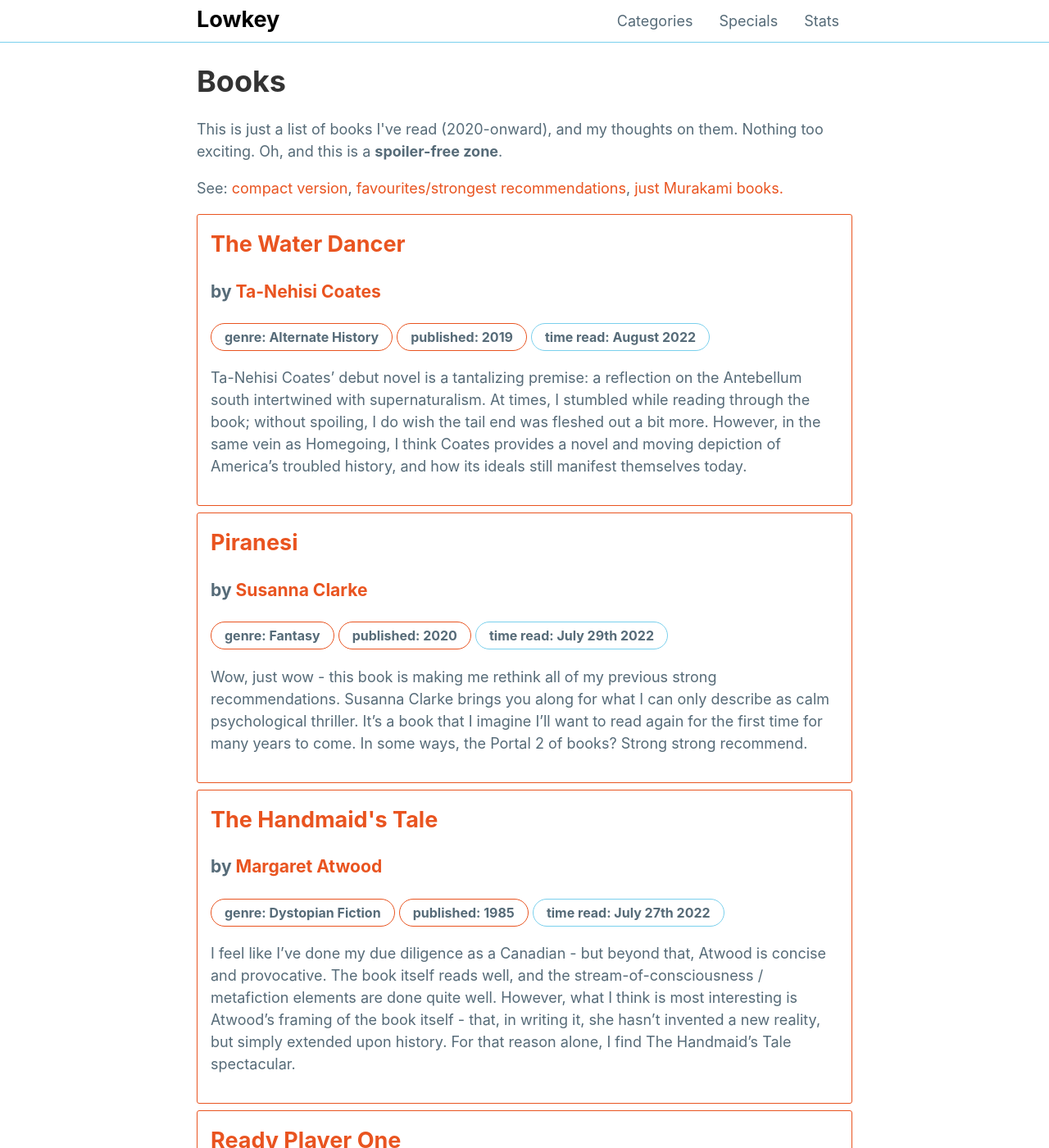
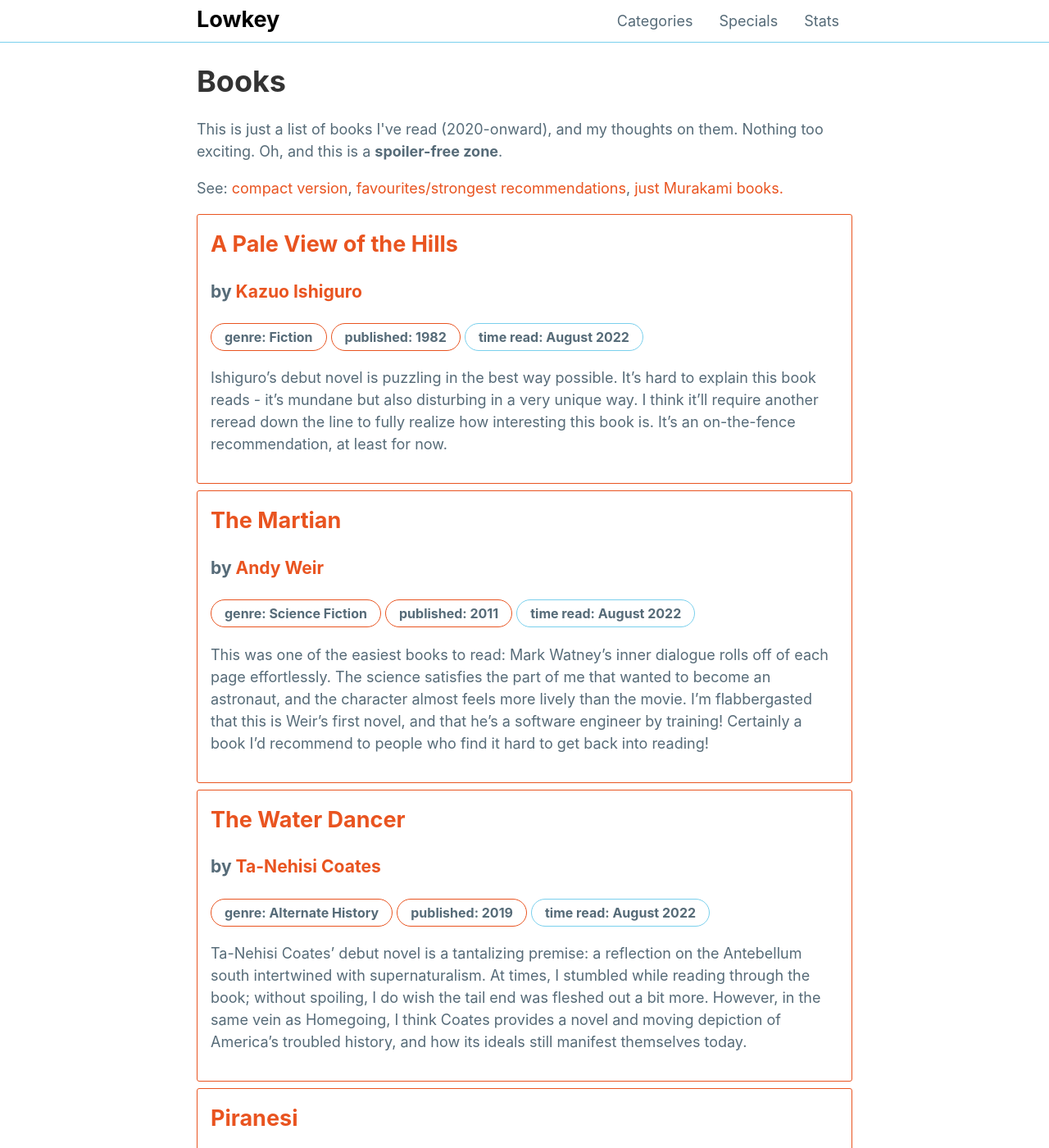
Before and after one commit to mattxwang/lowkey, a Jekyll site: the page built from stats/books.html, in a window 1280 px wide and 1400 px high. Shown: the whole window at 82% size. Built offline with Jekyll 4.4.1, drawn with Linux system fonts in a browser that asks for light colours.

Commit message:
pale view, the martian

```diff
--- a/_data/books.yml
+++ b/_data/books.yml
@@ -673,3 +673,20 @@ thewaterdancer:
   time_read: August 2022
   thoughts: >
     Ta-Nehisi Coates' debut novel is a tantalizing premise: a reflection on the Antebellum south intertwined with supernaturalism. At times, I stumbled while reading through the book; without spoiling, I do wish the tail end was fleshed out a bit more. However, in the same vein as Homegoing, I think Coates provides a novel and moving depiction of America's troubled history, and how its ideals still manifest themselves today.
+themartian:
+  title: The Martian
+  author: Andy Weir
+  genre: Science Fiction
+  year_published: 2011
+  time_read: August 2022
+  strong: true
+  thoughts: >
+    This was one of the easiest books to read: Mark Watney's inner dialogue rolls off of each page effortlessly. The science satisfies the part of me that wanted to become an astronaut, and the character almost feels more lively than the movie. I'm flabbergasted that this is Weir's first novel, and that he's a software engineer by training! Certainly a book I'd recommend to people who find it hard to get back into reading!
+apaleviewofthehills:
+  title: A Pale View of the Hills
+  author: Kazuo Ishiguro
+  genre: Fiction
+  year_published: 1982
+  time_read: August 2022
+  thoughts: >
+    Ishiguro's debut novel is puzzling in the best way possible. It's hard to explain this book reads - it's mundane but also disturbing in a very unique way. I think it'll require another reread down the line to fully realize how interesting this book is. It's an on-the-fence recommendation, at least for now.
```
